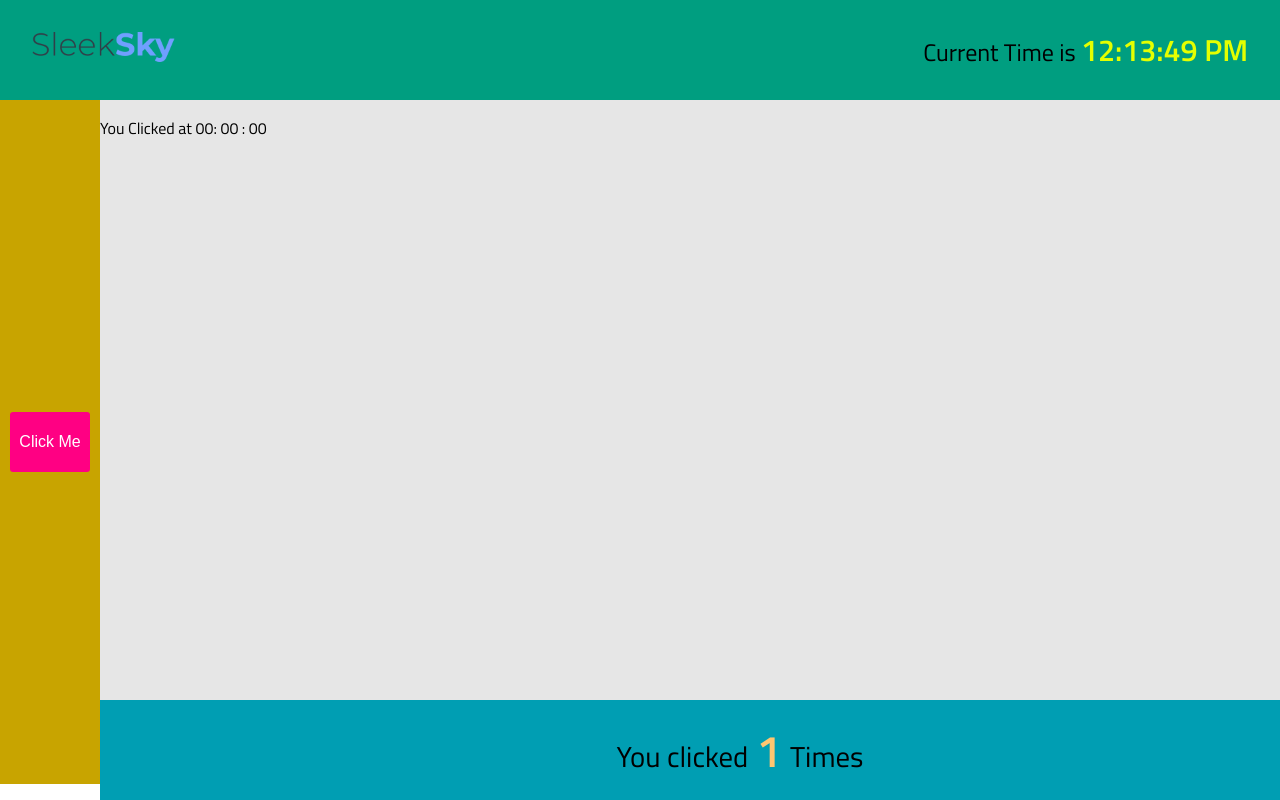
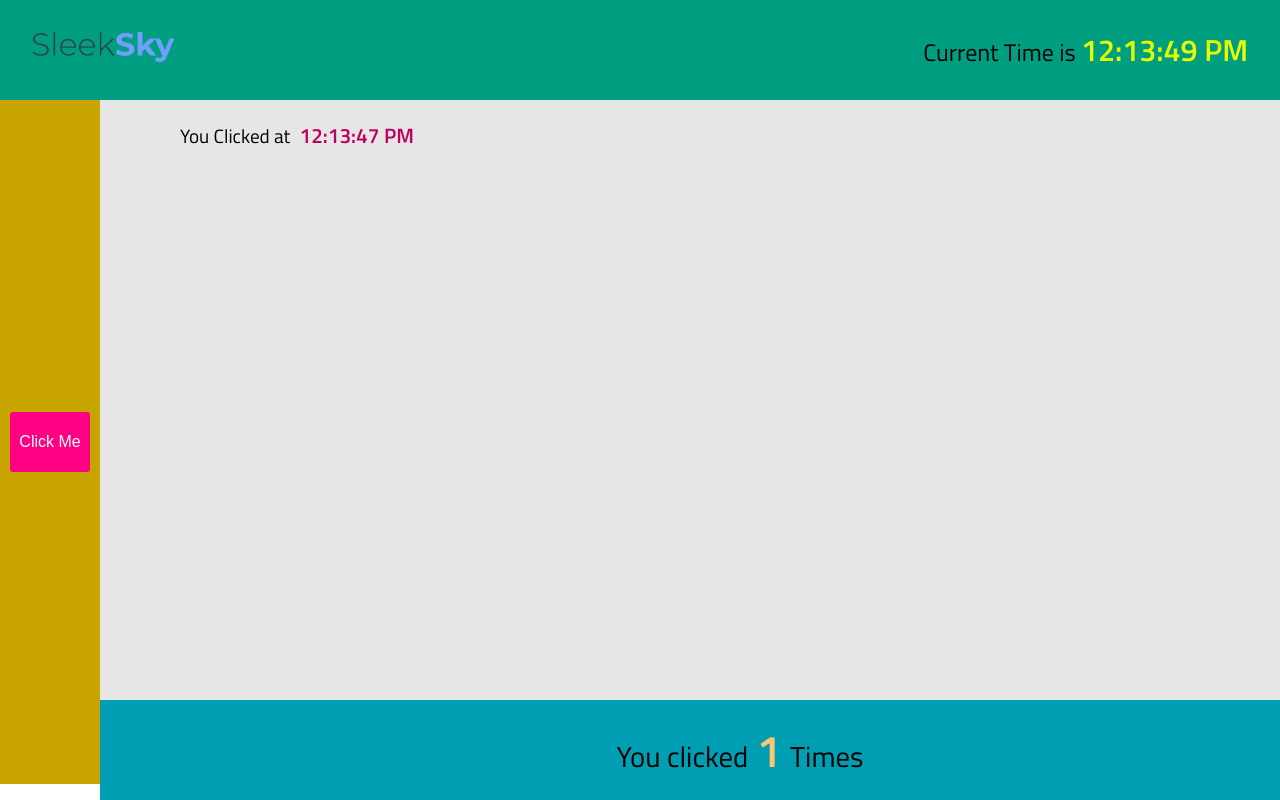
Before and after one commit to KamranAlex/sleeksky-task, a React (Create React App) app: page / in a window 1280 px wide. Both pictures are taken after a click on the button "Click Me". Built offline with nearby package versions, Linux system fonts and the light colour scheme.

Commit message:
showing currant time on Click

```diff
--- a/src/components/Content/Content.css
+++ b/src/components/Content/Content.css
@@ -15,3 +15,18 @@
   width: 100%;
   height: 85.5vh;
 }
+.content .main-content .message {
+  height: 80vh;
+  overflow: scroll;
+}
+.content .main-content .message p {
+  padding-left: 5rem;
+  font-size: 1.2rem;
+  font-weight: 500;
+}
+.content .main-content .message span {
+  padding-left: 5px;
+  font-size: 1.3rem;
+  font-weight: 600;
+  color: #be0061;
+}
--- a/src/components/Content/Content.js
+++ b/src/components/Content/Content.js
@@ -6,11 +6,16 @@ import './Content.css';
 
 const Content = () => {
   const [counter, setCounter] = useContext(CounterContext);
+  const [newTime, setNewTime] = useState([]);
 
   const updateCounter = () => {
     const newCounter = counter + 1;
     setCounter(newCounter);
+    const newDate = new Date();
+    setNewTime([...newTime, newDate]);
   };
+
+  console.log(newTime);
   return (
     <div className='content'>
       <div className='sidebar'>
@@ -18,9 +23,11 @@ const Content = () => {
       </div>
       <div className='main-content'>
         <div className='message'>
-          <p>
-            You Clicked at <span>00: 00 : 00</span>
-          </p>
+          {newTime.map((time, index) => (
+            <p key={index}>
+              You Clicked at <span>{time.toLocaleTimeString()}</span>
+            </p>
+          ))}
         </div>
         <Footer></Footer>
       </div>
```
